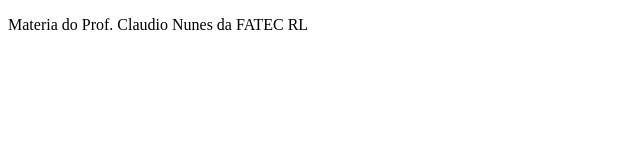
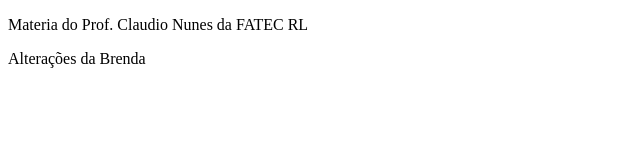
Before and after one commit to sergiosallesgneto/Topicos2021, a plain HTML site: page index.html in a window 1280 px wide. Shown: the whole page, without its empty margins (0-640 px from the left). Drawn offline with Linux system fonts and the light colour scheme.

Commit message:
Alteracoes da Brenda

```diff
--- a/index.html
+++ b/index.html
@@ -6,5 +6,6 @@
 </head>
 <body>
 <p>Materia do Prof. Claudio Nunes da FATEC RL</p>
+<p>Alterações da Brenda</p>
 </body>
 </html>
```
